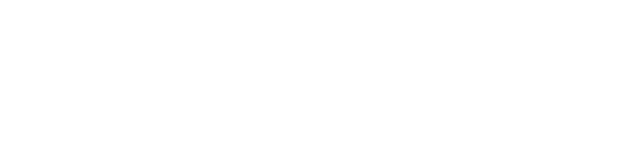
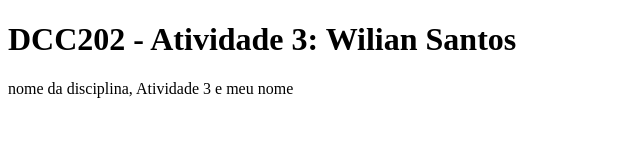
Before and after one commit to ufjf-dcc202/ufjf-dcc202-2023-3-a-atv3-Wilian2012, a website: page index.html in a window 1280 px wide. Shown: the whole page, without its empty margins (0-640 px from the left). Drawn offline with Linux system fonts and the light colour scheme.

Commit message:
aciona titulo e um paragrafo

```diff
--- a/index.html
+++ b/index.html
@@ -7,8 +7,8 @@
 </head>
 <body>
     <main>
-
-
+       <h1>DCC202 - Atividade 3: Wilian Santos</h1>
+        <p>nome da disciplina, Atividade 3 e meu nome</p>
     </main>
 </body>
 </html>
```
